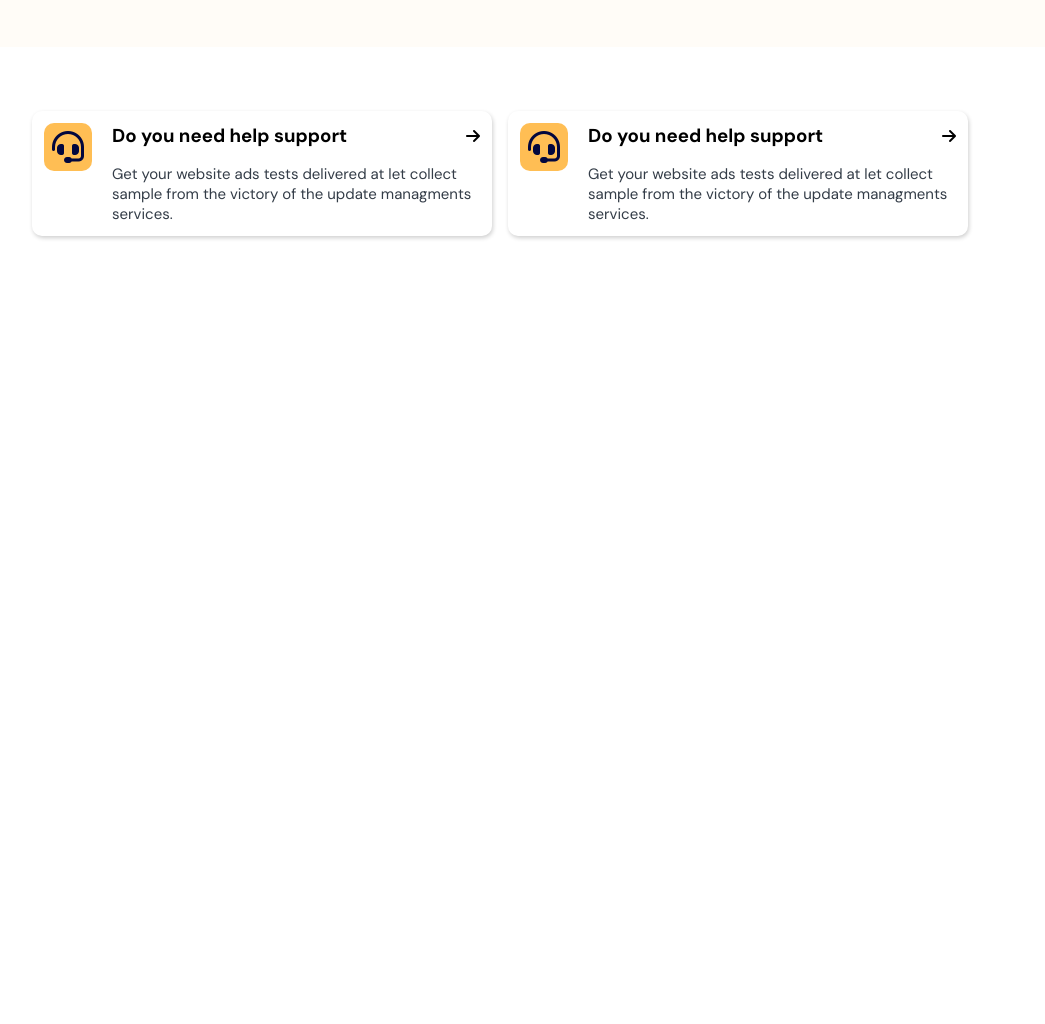
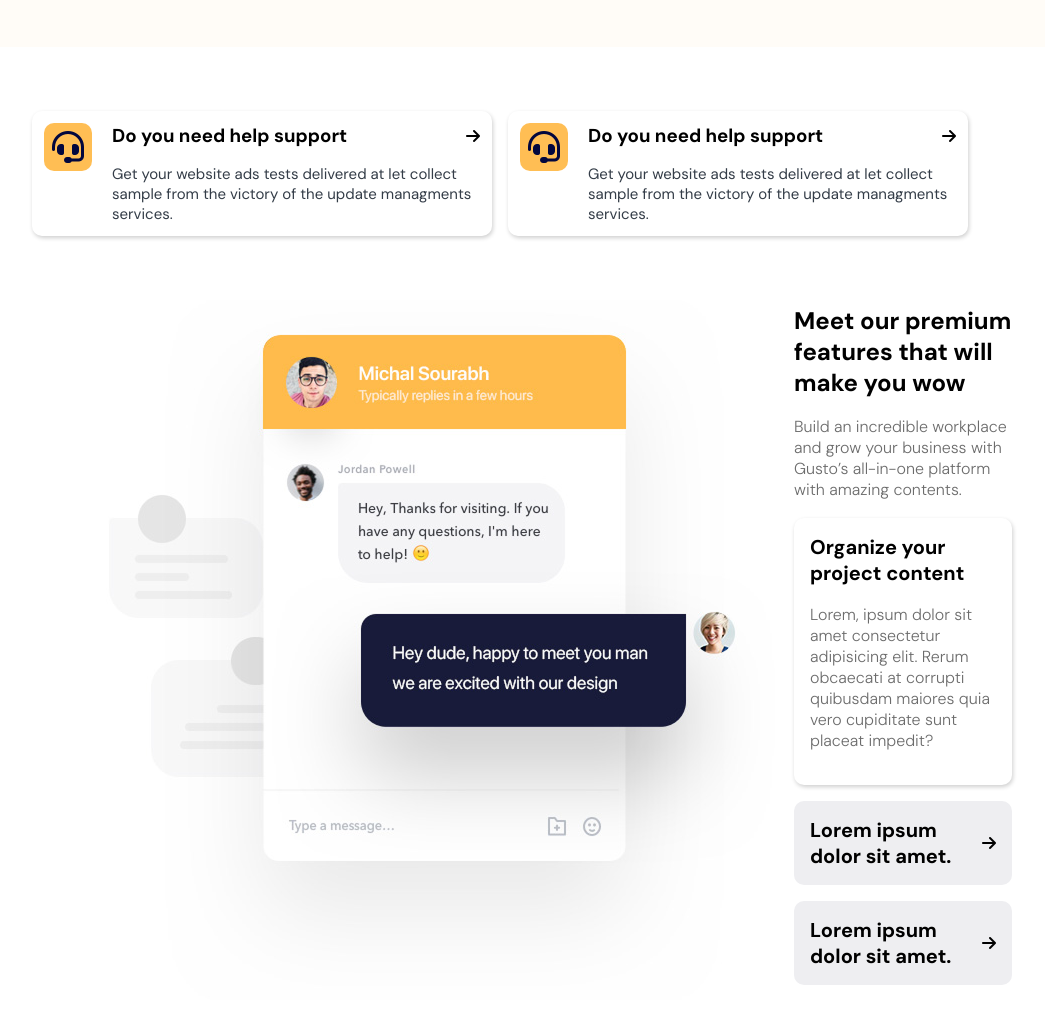
Before and after one commit to arasruislam/web-design, a plain HTML site: page Support-landing-page/index.html in a window 1280 px wide. Shown: the part 908-1932 px from the top of the page, without its empty margins (140-1185 px from the left). Before the commit the page ends 1208 px from the top, so only its background shows below. Drawn offline with Linux system fonts and the light colour scheme.

Commit message:
accordion done

```diff
--- a/Support-landing-page/index.html
+++ b/Support-landing-page/index.html
@@ -78,6 +78,7 @@
       </header>
       <!-- Main -->
       <main id="main">
+         <!-- support -->
          <section class="support">
             <div class="support-div">
                <div class="support-icon">
@@ -112,6 +113,38 @@
             </div>
          </section>
 
+         <!-- premium feature -->
+         <section class="feature container">
+            <!-- image -->
+            <div class="feature-img">
+               <img src="./assets/messenger.png" alt="message image" />
+            </div>
+            <!-- content -->
+            <div class="feature-content">
+               <h1>Meet our premium features that will make you wow</h1>
+               <p>
+                  Build an incredible workplace and grow your business with
+                  Gusto’s all-in-one platform with amazing contents.
+               </p>
+               <!-- accordion -->
+               <div class="accordion">
+                  <h6>Organize your project content</h6>
+                  <p>
+                     Lorem, ipsum dolor sit amet consectetur adipisicing elit.
+                     Rerum obcaecati at corrupti quibusdam maiores quia vero
+                     cupiditate sunt placeat impedit?
+                  </p>
+               </div>
+               <div class="accordion-basic">
+                  <h6>Lorem ipsum dolor sit amet.</h6>
+                  <i class="fas fa-arrow-right"></i>
+               </div>
+               <div class="accordion-basic">
+                  <h6>Lorem ipsum dolor sit amet.</h6>
+                  <i class="fas fa-arrow-right"></i>
+               </div>
+            </div>
+         </section>
       </main>
       <!-- Footer -->
       <footer></footer>
--- a/Support-landing-page/style.css
+++ b/Support-landing-page/style.css
@@ -131,7 +131,7 @@
 
 /* Mian */
 
-#main{
+#main {
    margin: 4rem 0;
 }
 
@@ -155,7 +155,7 @@
    box-shadow: 1px 2px 4px rgb(207, 207, 207);
    padding: 12px;
 }
-.support-div:hover{
+.support-div:hover {
    background-color: #f4f4f4;
 }
 .support-icon i {
@@ -182,4 +182,54 @@
    font-weight: 400;
 }
 
+/* featuure */
+.feature {
+   margin: 4rem auto;
+   display: flex;
+   justify-content: space-between;
+   align-items: center;
+   gap: 1rem;
+}
+
+.feature-content h1{
+   margin-bottom: 1rem;
+   font-size: 1.5rem;
+}
+
+.feature-content p{
+   /* 12px 20px 30px 40px */
+   /* top right bottom left */
+   margin: 18px 0;
+   font-size: 16px;
+   color: rgb(108, 108, 108);
+   font-weight: 300;
+}
+
+.accordion{
+   padding: 1rem;
+   background: #fff;
+   box-shadow: 1px 2px 4px rgb(207, 207, 207);
+   border-radius: 10px;
+   margin: 1rem 0;
+}
+.accordion h6{
+   font-size: 20px;
+   margin-bottom: 1rem;
+}
+
+.accordion-basic {
+   display: flex;
+   justify-content: space-between;
+   align-items: center;
+   background: rgb(238, 238, 241);
+   margin-bottom: 1rem;
+   padding: 1rem;
+   border-radius: 10px;
+}
+
+.accordion-basic h6{
+   font-size: 20px;
+   color: #000;
+}
+
 /* End of Miain */
```
Also changed, not shown: 1 other file.
